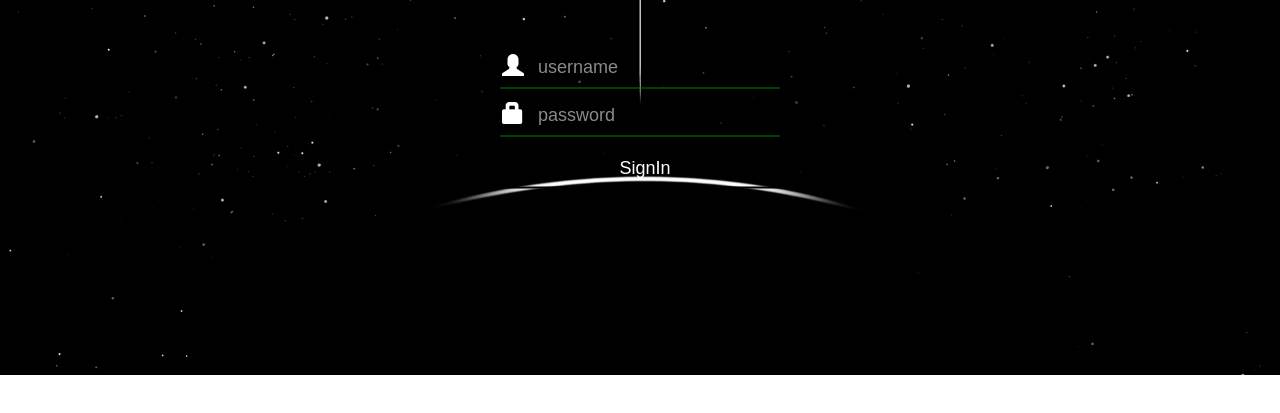
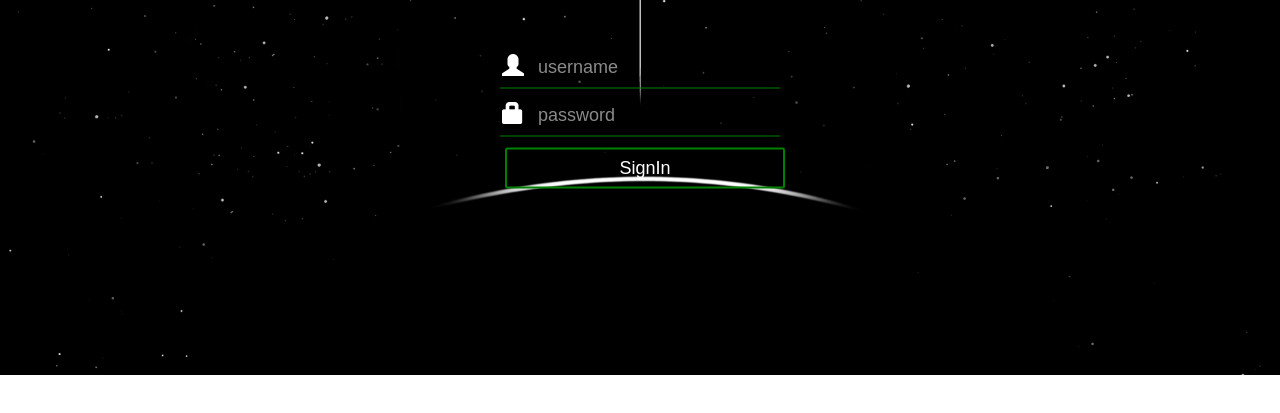
Before and after one commit to sunilayar/Awsome_Login_Page, a plain HTML site: page index.html in a window 1280 px wide. Shown: the part 345-758 px from the top of the page. Drawn offline with nearby package versions, Linux system fonts and the light colour scheme.

Commit message:
Update login.css

```diff
--- a/login.css
+++ b/login.css
@@ -52,7 +52,7 @@ body{
 .btn{
     width: 100%;
     background: none;
-    border: 2px solid black;
+    border: 2px solid green;
     color: white;
     padding:5px;
     font-size: 18px;
```
